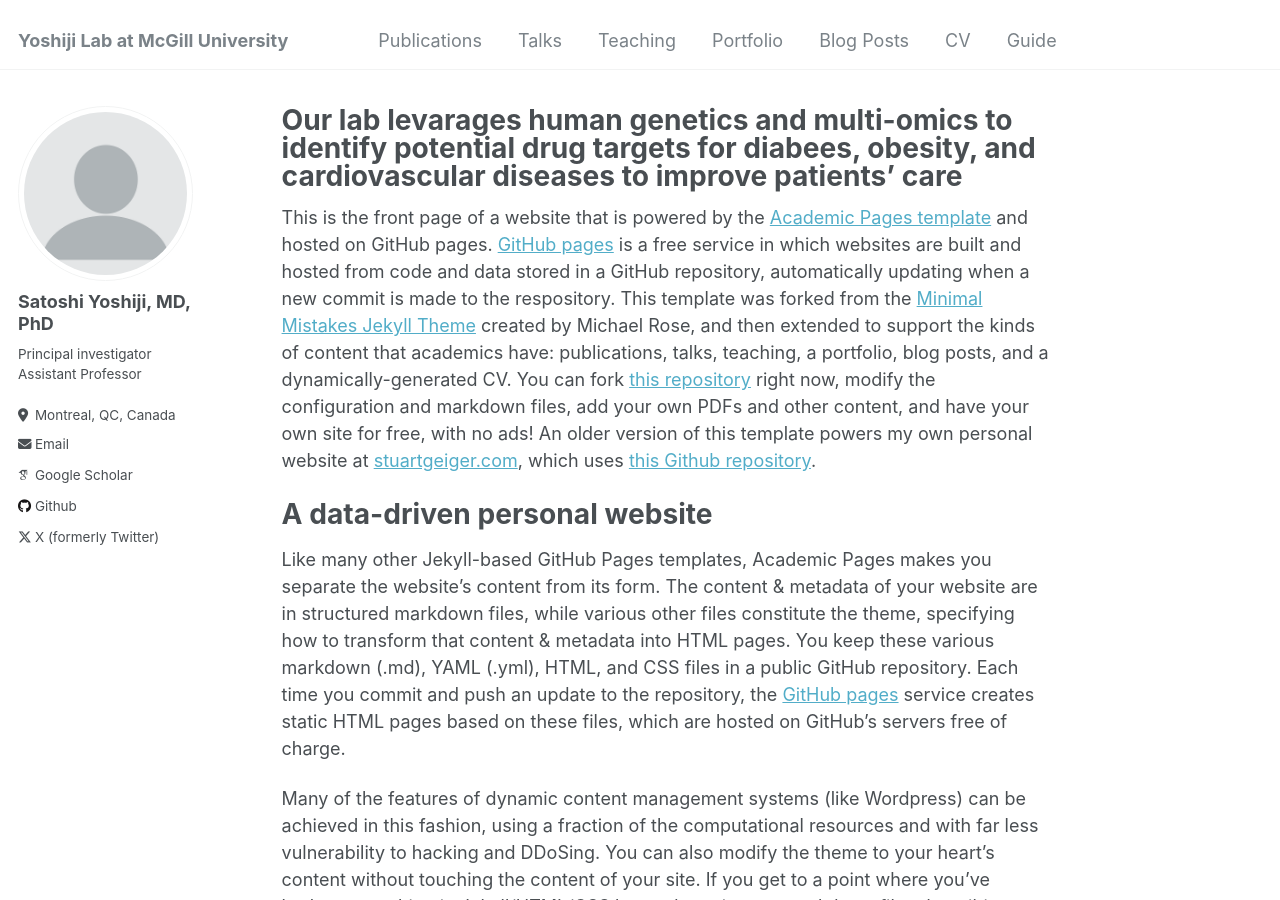
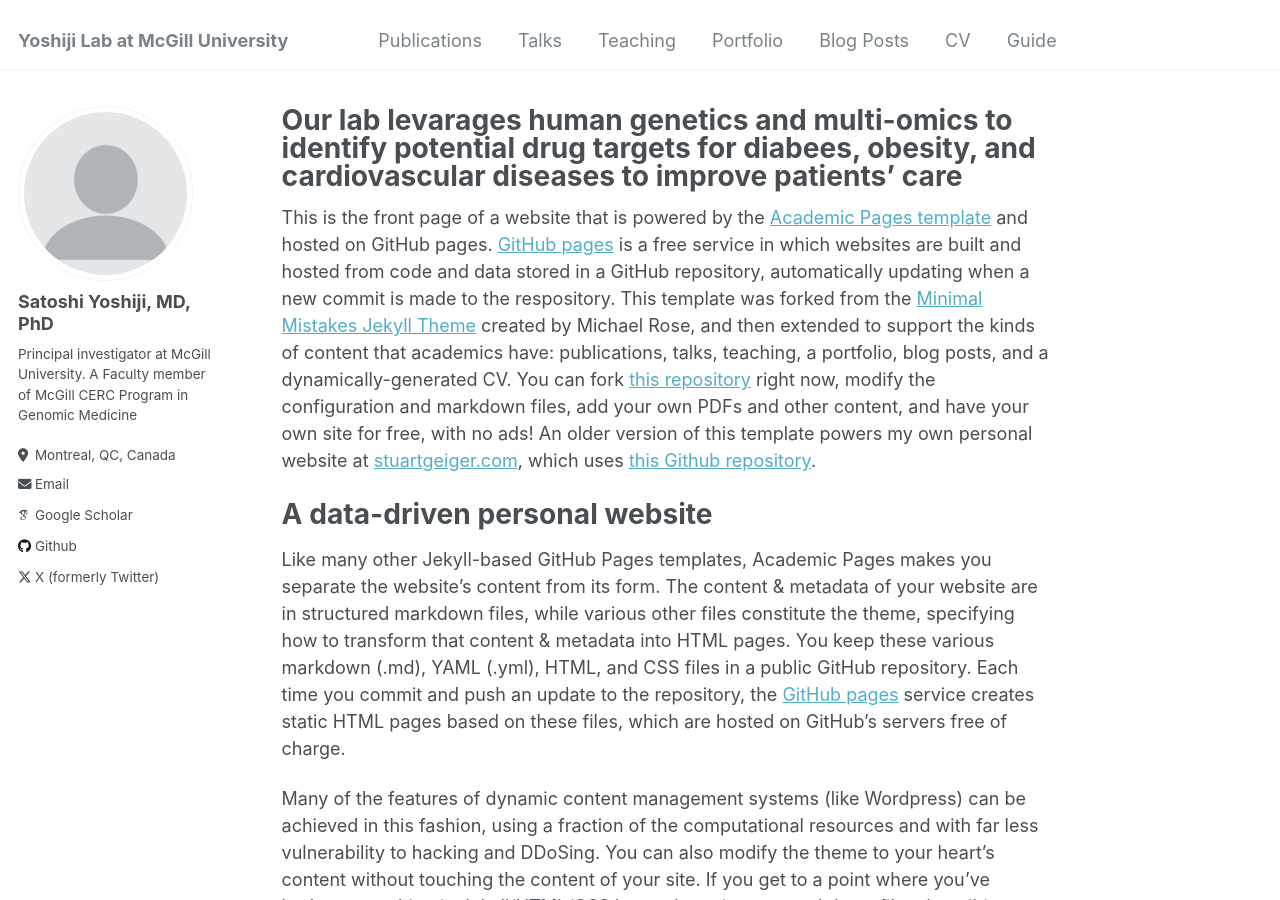
Before and after one commit to satoshi-yoshiji/satoshi-yoshiji.github.io, a Jekyll site: the page built from _pages/about.md, in a window 1280 px wide and 900 px high. Built offline with Jekyll 4.4.1, drawn with Linux system fonts in a browser that asks for light colours; some web fonts are replaced.

Commit message:
Update _config.yml

```diff
--- a/_config.yml
+++ b/_config.yml
@@ -24,7 +24,7 @@ author:
   avatar           : "profile.png"
   name             : "Satoshi Yoshiji, MD, PhD"
   pronouns         : # example: "she/her"
-  bio              : "Principal investigator \nAssistant Professor"
+  bio              : "Principal investigator at McGill University. A Faculty member of McGill CERC Program in Genomic Medicine"
   location         : "Montreal, QC, Canada"
   employer         : #"Red Brick University"
   uri              : # URL
```
